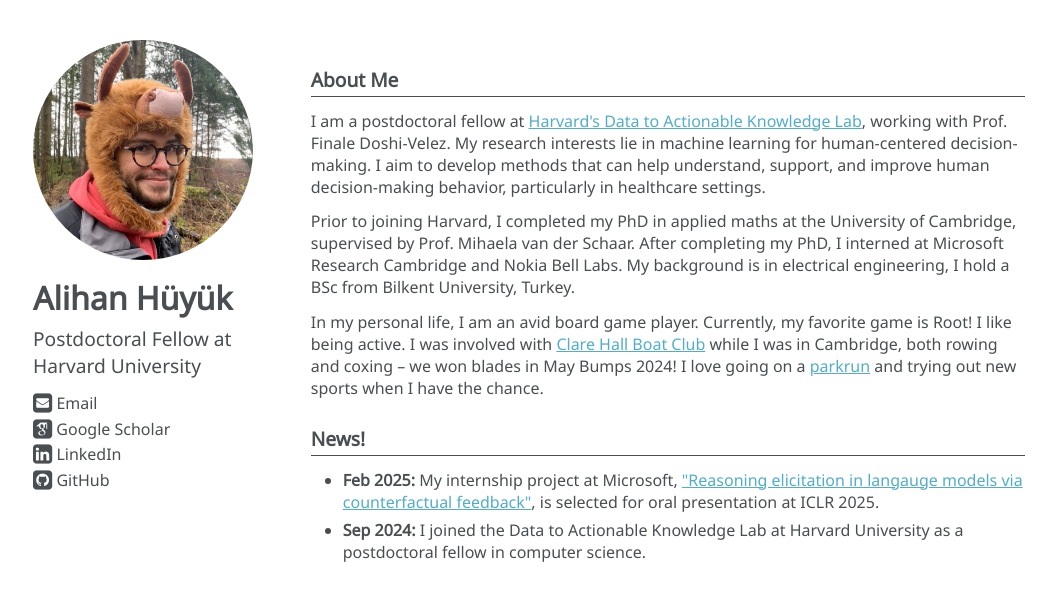
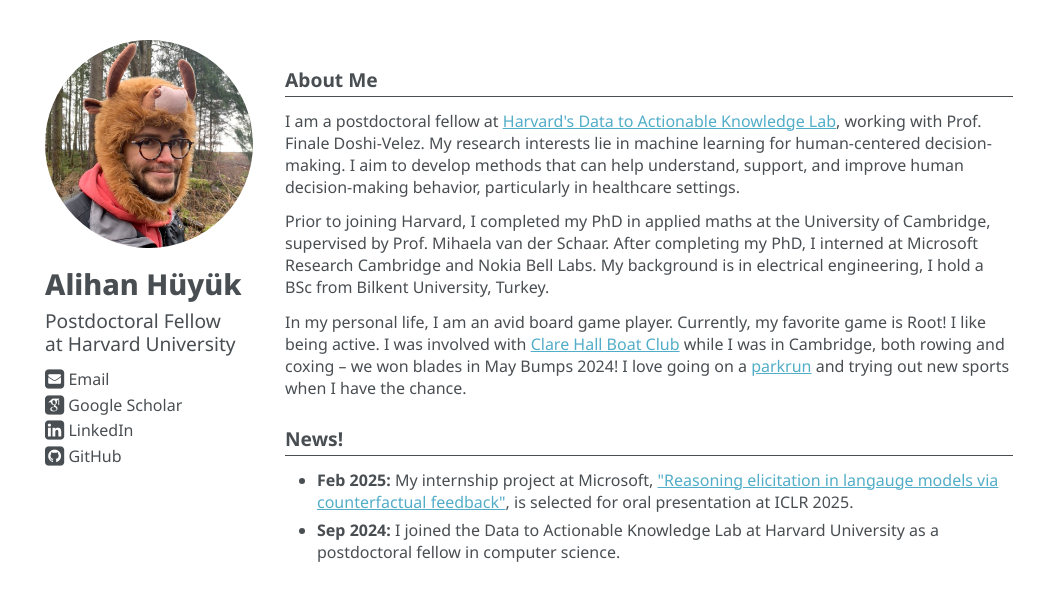
Before and after one commit to alihanhyk/alihanhyk.github.io, a plain HTML site: page index.html in a window 1280 px wide. Shown: the whole page, without its empty margins (111-1167 px from the left). Drawn offline with Linux system fonts and the light colour scheme; files whose address does not match are found by name.

Commit message:
better responsive design

```diff
--- a/index.html
+++ b/index.html
@@ -3,7 +3,7 @@
         <title>Alihan H&uuml;y&uuml;k</title>
         <meta name="viewport" content="width=device-width, initial-scale=1">
         <link rel="stylesheet" href="style.css">
-        <link rel="stylesheet" href="https://fonts.googleapis.com/css?family=Noto+Sans|Noto+Serif:700">
+        <link rel="stylesheet" href="https://fonts.googleapis.com/css?family=Noto+Sans:400,700,800">
         <link rel="stylesheet" href="src/fontawesome/css/fontawesome.min.css">
         <link rel="stylesheet" href="src/academicons/css/academicons.min.css">
         <script>
@@ -15,19 +15,19 @@
         </script>
     </head>
     <body>
-        <div class="main">
+        <div class="wrapper">
             <div class="avatar">
                 <div class="avatar-photo">
                     <img src="res/photo.jpg">
                 </div>
                 <div class="avatar-content">
                     <h1>Alihan H&uuml;y&uuml;k</h1>
-                    <h2>Postdoctoral Fellow at Harvard University</p>
+                    <h2>Postdoctoral&nbsp;Fellow at&nbsp;Harvard<span>&nbsp;University</span></h2>
                     <h3>
-                        <a target="_blank" href="" id="email"><i class="fa fa-envelope-square"></i> <span>Email</span></a>
-                        <a target="_blank" href="https://scholar.google.com/citations?user=EMq6KwMAAAAJ"><i class="ai ai-google-scholar-square"></i> <span>Google Scholar</span></a>
-                        <a target="_blank" href="https://www.linkedin.com/in/alihanhyk"><i class="fa fa-linkedin-square"></i> <span>LinkedIn</span></a>
-                        <a target="_blank" href="https://github.com/alihanhyk"><i class="fa fa-github-square"></i> <span>GitHub</span></a>
+                        <a target="_blank" href="" id="email"><i class="fa fa-envelope-square"></i><span>&nbsp;<span>Email</span></span></a><!--
+                        --><a target="_blank" href="https://scholar.google.com/citations?user=EMq6KwMAAAAJ"><i class="ai ai-google-scholar-square"></i><span>&nbsp;<span>Google Scholar</span></span></a><!--
+                        --><a target="_blank" href="https://www.linkedin.com/in/alihanhyk"><i class="fa fa-linkedin-square"></i><span>&nbsp;<span>LinkedIn</span></span></a><!--
+                        --><a target="_blank" href="https://github.com/alihanhyk"><i class="fa fa-github-square"></i><span>&nbsp;<span>GitHub</span></span></a>
                     </h3>
                 </div>
             </div>
--- a/style.css
+++ b/style.css
@@ -1,51 +1,56 @@
 * { margin: 0; padding: 0; box-sizing: border-box; }
 
-p, h1, h2, h3, ul { font-family: "Noto Sans", sans-serif; color: #494e52; }
+hr { border: none; height: 1px; color: #494e52; background-color: #494e52; }
+p, h1, h2, h3, ul { color: #494e52; font-family: "Noto Sans", sans-serif; }
 a { color: #52adc8; }
-hr { border: none; height: 1px; color: #494e52; background-color: #494e52; }
 
-div.main {
+div.wrapper {
+    min-width: 360px;
     max-width: 720px;
     margin-left: auto;
     margin-right: auto;
-    margin-top: 2.5rem;
-    margin-bottom: 2rem;
+    margin-top: 2rem;
+    margin-bottom: 3rem;
     padding-left: 1rem;
     padding-right: 1rem;
 }
 
-div.avatar { margin-bottom: 2rem; }
-div.avatar-photo { width: 20%; margin-right: 4%; display: inline-block; vertical-align: middle; }
+div.avatar { display: flex; align-items: center; }
+div.avatar-photo { width: 6rem; }
 div.avatar-photo > img { width: 100%; aspect-ratio: 1 !important; border-radius: 50%; object-fit: cover;}
-div.avatar-content { display: inline-block; vertical-align: middle; }
-div.avatar-content > h1 { font-size: 2rem; }
-div.avatar-content > h2 { font-size: 1.2rem; font-weight: normal; }
-div.avatar-content > h3 { font-size: 0.9rem; font-weight: normal; margin-top: 0.4rem; }
-div.avatar-content > h3 > a { color: inherit; text-decoration: none; margin-left: 0.6rem; }
-div.avatar-content > h3 > a:first-child { margin-left: 0; }
-div.avatar-content > h3 > a > i { font-size: 1.3rem; vertical-align: top; }
-div.avatar-content > h3 > a > span:hover { text-decoration: underline; }
-div.content > h2 { font-size: 1.2rem; margin-top: 1.6rem; margin-bottom: 0.2rem; }
+div.avatar-content { flex: 1; margin-left: 1rem; }
+div.avatar-content > h1 { font-size: 1.8rem; font-weight: 800;}
+div.avatar-content > h2 { font-size: 1rem; font-weight: normal; line-height: 1.2; }
+div.avatar-content > h2 > span { display: none; }
+div.avatar-content > h3 { font-size: 2.2rem; font-weight: normal; margin-top: 0.3rem; }
+div.avatar-content > h3 > a { margin-left: 0.6rem; color: inherit; text-decoration: none; display: inline-block;}
+div.avatar-content > h3 > a:first-of-type { margin-left: 0; }
+div.avatar-content > h3 > a > span { display: none; }
+
+
+div.content > h2 { font-size: 1.2rem; font-weight: 600; margin-top: 1.6rem; margin-bottom: 0.2rem; }
 div.content > p { margin-top: 0.8rem; }
 div.content > ul { margin-top: 0.8rem; padding-left: 2rem; }
 div.content > ul > li { margin-top: 0.4rem; }
 
 @media (min-width: 720px){
-    div.avatar { width: 160px; float: left; }
-    div.content { width: 68%; float: right;}
+    div.wrapper { display: flex; align-items: flex-start; margin-top: 2.5rem; }
+    div.avatar { width: 11rem; display: block; }
     div.avatar-photo { width: 100%; }
-    div.avatar-content > h1 { font-size: 1.4rem; margin-top: 1rem; }
-    div.avatar-content > h2 { font-size: 1rem; margin-top: 0.4rem; }
-    div.avatar-content > h3 { margin-top: 0.8rem;}
-    div.avatar-content > h3 > a { display: block; margin-left: 0; margin-top: 0.2rem; }
+    div.avatar-content { margin-left: 0; }
+    div.avatar-content > h1 { font-size: 1.5rem; margin-top: 1rem; }
+    div.avatar-content > h2 { font-size: 1.2rem; margin-top: 0.4rem; }
+    div.avatar-content > h3 { font-size: 1rem; margin-top: 0.8rem; }
+    div.avatar-content > h3 > a { margin-left: 0; margin-top: 0.2rem; display: block; }
+    div.avatar-content > h3 > a > i { font-size: 1.4rem; vertical-align: top; }
+    div.avatar-content > h3 > a > span { display: inline-block; }
+    div.avatar-content > h3 > a > span > span:hover { text-decoration: underline; }
+    div.content { flex: 1; margin-left: 2rem; }
 }
 
 @media (min-width: 1024px){
-    div.main{ max-width: 1024px; }
-    div.avatar{ width: 220px; }
-    div.content{ width: 72%; }
-    div.avatar-content > h1{ font-size: 2rem; }
-    div.avatar-content > h2{ font-size: 1.2rem; font-weight: normal; }
-    div.avatar-content > h3{ font-size: 1rem; }
-    div.avatar-content > h3 > a > i{ font-size: 1.4rem;}
+    div.wrapper { max-width: 1000px; }
+    div.avatar { width: 13rem; }
+    div.avatar-content > h1{ font-size: 1.8rem; }
+    div.avatar-content > h2 > span { display: inline-block; }
 }
```
